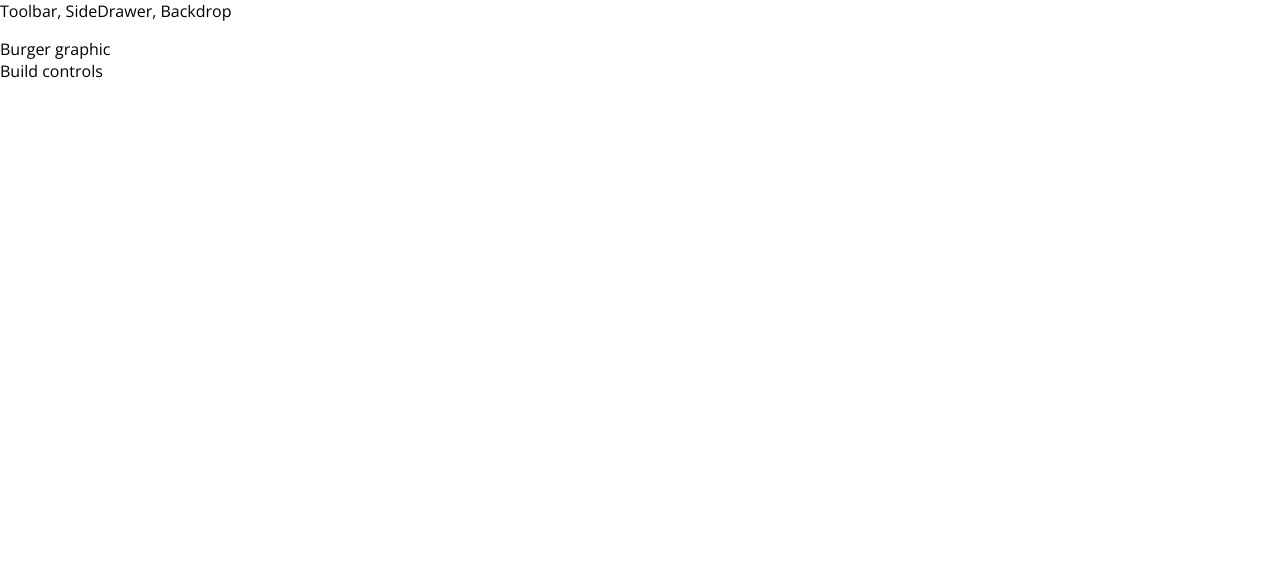
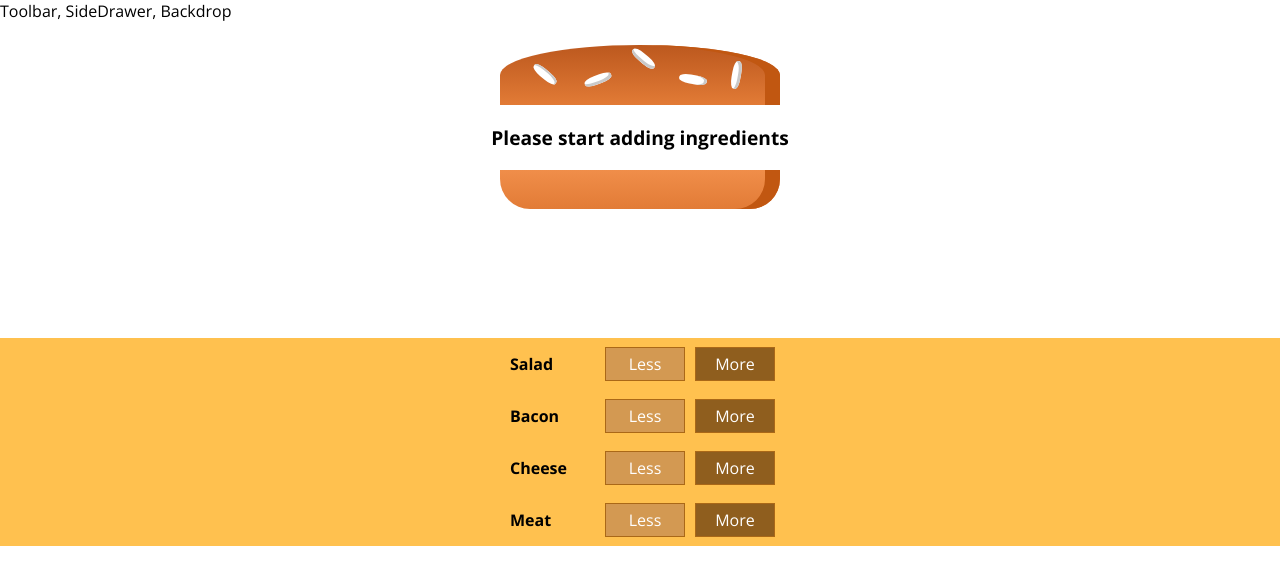
Before and after one commit to ainaperez/react-the-complete-course, a React (Create React App) app in the folder burger_builder/: page / in a window 1280 px wide. Shown: the top 584 px of the page. Built offline with nearby package versions, Linux system fonts and the light colour scheme.

Commit message:
adding and subtracting ingredients

```diff
--- /dev/null
+++ b/burger_builder/src/components/Burger/BuildControls/BuildControl/BuildControl.js
@@ -0,0 +1,15 @@
+import React from 'react';
+import classes from '../BuildControl/BuildControl.module.css'
+
+const buildControl = (props) => (
+    <div className={classes.BuildControl}>
+        <div className={classes.Label}>{props.label}</div>
+        <button onClick={props.removed}
+        className={classes.Less}
+        diasbled={props.disabled}>Less</button>
+        <p>{props.quantity}</p>
+        <button onClick={props.added} className={classes.More}>More</button>
+    </div>
+);
+
+export default buildControl;
--- /dev/null
+++ b/burger_builder/src/components/Burger/BuildControls/BuildControl/BuildControl.module.css
@@ -0,0 +1,55 @@
+.BuildControl{
+    display:flex;
+    justify-content: space-between;
+    align-items: center;
+    margin: 5px 0;
+}
+
+.BuildControl button{
+    display: block;
+    font: inherit;
+    padding: 5px;
+    margin: 0 5px;
+    width: 80px;
+    border: 1px solid #AA6817;
+    cursor: pointer;
+    outline: none;
+}
+.BuildControl button:disabled {
+    background-color: #AC9980;
+    border: 1px solid #7E7365;
+    color: #ccc;
+    cursor: default;
+}
+
+.BuildControl button:hover:disabled {
+    background-color: #AC9980;
+    color: #ccc;
+    cursor: not-allowed;
+}
+
+.Label {
+    padding: 10px;
+    font-weight: bold;
+    width: 80px;
+}
+
+.BuildControl .Less {
+    background-color: #D39952;
+    color: white;
+}
+
+.BuildControl .More {
+    background-color: #8F5E1E;
+    color: white;
+}
+
+.BuildControl .Less:hover, .BuildControl .Less:active {
+    background-color: #DAA972;
+    color: white;
+}
+
+.BuildControl .More:hover,.BuildControl .More:active {
+    background-color: #99703F;
+    color: white;
+}
--- /dev/null
+++ b/burger_builder/src/components/Burger/BuildControls/BuildControls.js
@@ -0,0 +1,34 @@
+import React from 'react';
+import classes from '../BuildControls/BuildControls.module.css'
+import BuildControl from '../BuildControls/BuildControl/BuildControl';
+
+const controls = [
+    {label: 'Salad', type: 'salad'},
+    {label: 'Bacon', type: 'bacon'},
+    {label: 'Cheese', type: 'cheese'},
+    {label: 'Meat', type: 'meat'},
+
+
+]
+
+const buildControls = (props) =>{
+
+    return(
+        <div className={classes.BuildControls}>
+            {controls.map(ctrl => (
+
+                <BuildControl
+                    key={ctrl.label}
+                    label={ctrl.label}
+                    added={() => props.ingredientAdded(ctrl.type)}
+                    removed={() => props.ingredientRemoved(ctrl.type)}
+                    disabled={props.disabled[ctrl.type]} />
+            ))}
+
+
+        </div>
+
+    );
+}
+
+export default buildControls;
--- /dev/null
+++ b/burger_builder/src/components/Burger/BuildControls/BuildControls.module.css
@@ -0,0 +1,8 @@
+.BuildControls{
+    width: 100%;
+    background-color: rgba(255, 166, 1, 0.692);
+    display: flex;
+    flex-flow: column;
+    align-items: center;
+    box-shadow: black ;
+}
--- a/burger_builder/src/components/Burger/Burger.js
+++ b/burger_builder/src/components/Burger/Burger.js
@@ -0,0 +1,30 @@
+import React from 'react'
+import BurgerIngredient from './BurgerIngredient/BurgerIngredient';
+import classes from '../Burger/Burger.module.css'
+
+const burger = (props) =>{
+    let transformedIngredients = Object.keys(props.ingredients)
+    .map(igKey => {
+        return[...Array(props.ingredients[igKey])]
+        .map((_, i) => {
+            return <BurgerIngredient key = {igKey + i} type={igKey} />
+        });
+    }).reduce((arr, el) => {
+        return arr.concat(el)
+    }, []);
+
+    if(transformedIngredients.length === 0){
+        transformedIngredients = <p>Please start adding ingredients</p>
+    }
+
+    console.log(transformedIngredients)
+    return (
+        <div className = {classes.Burger}>
+            <BurgerIngredient type='bread-top'/>
+            {transformedIngredients}
+            <BurgerIngredient type='bread-bottom'/>
+        </div>
+    );
+};
+
+export default burger;
--- /dev/null
+++ b/burger_builder/src/components/Burger/Burger.module.css
@@ -0,0 +1,30 @@
+.Burger{
+    width: 100%;
+    margin: auto;
+    height: 250px;
+    overflow: scroll;
+    text-align: center;
+    font-weight: bold;
+    font-size: 1.2rem;
+}
+
+@media (min-width: 1000px) and (min-height: 700px){
+    .Burger {
+        width: 700px;
+        height: 600px;
+    }
+}
+
+@media (min-width: 500px) and (min-height: 401px){
+    .Burger {
+        width: 450px;
+        height: 400px;
+    }
+}
+
+@media (min-width: 1000px) and (min-height: 400px){
+    .Burger {
+        width: 350px;
+        height: 300px;
+    }
+}
--- /dev/null
+++ b/burger_builder/src/components/Burger/BurgerIngredient/BurgerIngredient.js
@@ -0,0 +1,42 @@
+import React from 'react';
+import classes  from './BurgerIngredient.module.css'
+import PropTypes from 'prop-types'
+
+
+const burgerIngredient = (props) => {
+    let ingredient = null;
+
+    switch(props.type) {
+        case('bread-bottom'):
+            ingredient = <div className = {classes.BreadBottom}></div>;
+            break;
+        case('bread-top'):
+            ingredient = (
+                <div className={classes.BreadTop}>
+                    <div className={classes.Seeds1}></div>
+                    <div className={classes.Seeds2}></div>
+                </div>);
+            break;
+        case('meat'):
+            ingredient = <div className={classes.Meat}></div>;
+            break;
+        case('cheese'):
+            ingredient = <div className={classes.Cheese}></div>;
+            break;
+        case('salad'):
+            ingredient = <div className={classes.Salad}></div>;
+            break;
+        case('bacon'):
+            ingredient = <div className={classes.Bacon}></div>;
+            break;
+        default:
+            ingredient = null;
+
+    }return ingredient;
+};
+
+burgerIngredient.propTypes = {
+    type: PropTypes.string.isRequired
+}
+
+export default burgerIngredient;
--- a/burger_builder/src/containers/BurgerBuilder/BurgerBuilder.js
+++ b/burger_builder/src/containers/BurgerBuilder/BurgerBuilder.js
@@ -1,12 +1,83 @@
 import React, {Component} from 'react';
-import Aux from '../../hoc/Aux'
+import Aux from '../../hoc/Aux';
+import Burger from '../../components/Burger/Burger'
+import  BuildControls from '../../components/Burger/BuildControls/BuildControls'
+
+const INGREDIENT_PRICES = {
+    salad: 0.5,
+    bacon: 0.7,
+    cheese: 0.5,
+    meat: 2,
+};
 
 class BurgerBuilder extends Component {
+
+    state = {
+        ingredients: {
+            salad: 0,
+            bacon: 0,
+            cheese: 0,
+            meat: 0,
+
+        },
+        price: 2,
+    }
+
+    addIngredientHandler = (type) => {
+
+        const oldCount = this.state.ingredients[type];
+
+        const updatedCount = oldCount +1;
+
+        const updatedIngredients ={
+            ...this.state.ingredients
+        };
+        updatedIngredients[type] = updatedCount;
+        const priceAddition = INGREDIENT_PRICES[type];
+        const oldPrice = this.state.ingredients.price;
+        const newPrice = oldPrice + priceAddition;
+        this.setState({price: newPrice, ingredients: updatedIngredients});
+    }
+
+    removeIngredientHandler = (type) =>{
+        const oldCount = this.state.ingredients[type];
+
+        if(oldCount<=0){
+            return;
+        }
+
+        const updatedCounted = oldCount -1;
+
+        const updatedIngredients ={
+            ...this.state.ingredients
+        };
+        updatedIngredients[type] = updatedCounted;
+        const priceSubstraction = INGREDIENT_PRICES[type];
+        const oldPrice = this.state.ingredients.price;
+        const newPrice = oldPrice - priceSubstraction;
+        this.setState({price: newPrice, ingredients: updatedIngredients})
+    }
+
+
+
     render() {
+        const disabledInfo = {
+            ...this.state.ingredients
+        }
+
+        for(let key in disabledInfo){
+        disabledInfo[key] = disabledInfo[key] <= 0
+        }
+
         return(
             <Aux>
-                <div>Burger graphic</div>
-                <div>Build controls</div>
+                <div>
+                    <Burger ingredients={this.state.ingredients} />
+                </div>
+                <BuildControls
+                    ingredientAdded={this.addIngredientHandler}
+                    ingredientRemoved={this.removeIngredientHandler}
+                    disabled={disabledInfo} />
             </Aux>
         );
     }
```
Also changed, not shown: burger_builder/src/components/Burger/BurgerIngridient/BurgerIngridient.js (deleted, +0 -42 lines), burger_builder/public/logo192.png (added), burger_builder/src/components/Burger/BurgerIngredient/BurgerIngredient.module.css (renamed from burger_builder/src/components/Burger/BurgerIngridient/BurgerIngridient.module.css).
